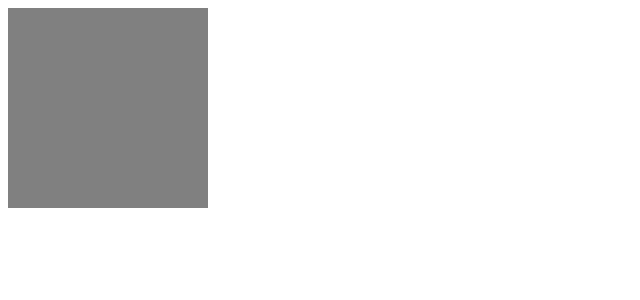
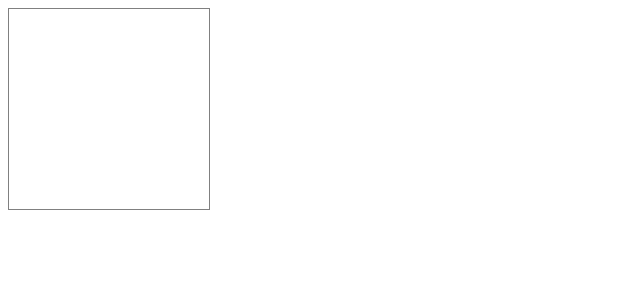
Before and after one commit to fadeyush/TypeScript-beginning, a React (Create React App) app: page / in a window 1280 px wide. Shown: the top 300 px of the page, without its empty margins (0-640 px from the left). Built offline with nearby package versions, Linux system fonts and the light colour scheme.

Commit message:
children в interface

```diff
--- a/src/App.tsx
+++ b/src/App.tsx
@@ -4,7 +4,9 @@ import Card from './components/Card';
 const App = () => {
   return (
     <div>
-      <Card width='200px' height='200px'/>
+      <Card width='200px' height='200px'>
+        <button></button>
+      </Card>
     </div>
   );
 };
--- a/src/components/Card.tsx
+++ b/src/components/Card.tsx
@@ -3,11 +3,12 @@ import React from 'react';
 interface CradProps {
     width: string;
     height?: string;
+    children?: React.ReactNode;
 }
 
 const Card = ({width, height}: CradProps) => {
     return (
-        <div style={{width, height, backgroundColor: 'gray'}}>
+        <div style={{width, height, border: '1px solid gray'}}>
 
         </div>
     );
```
Also changed, not shown: 1 other file (tests, documents, lock files or other folders).
